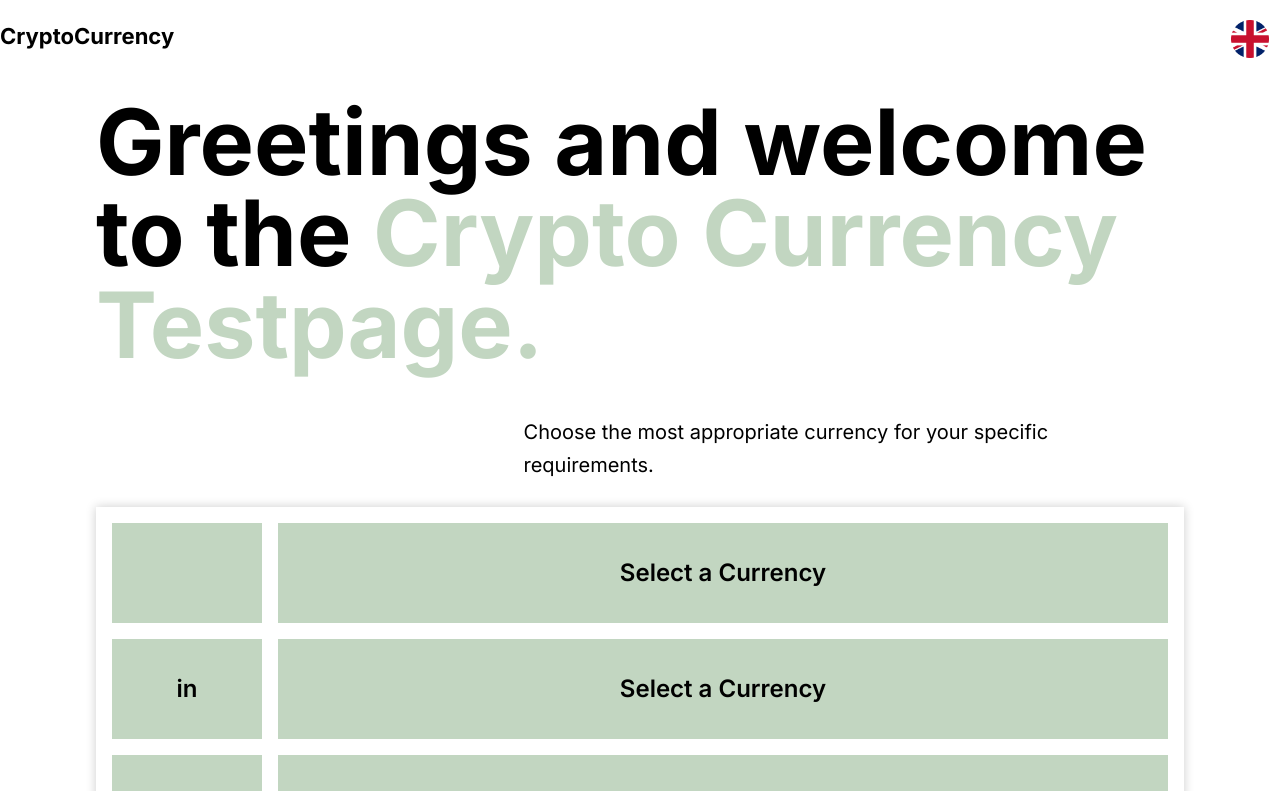
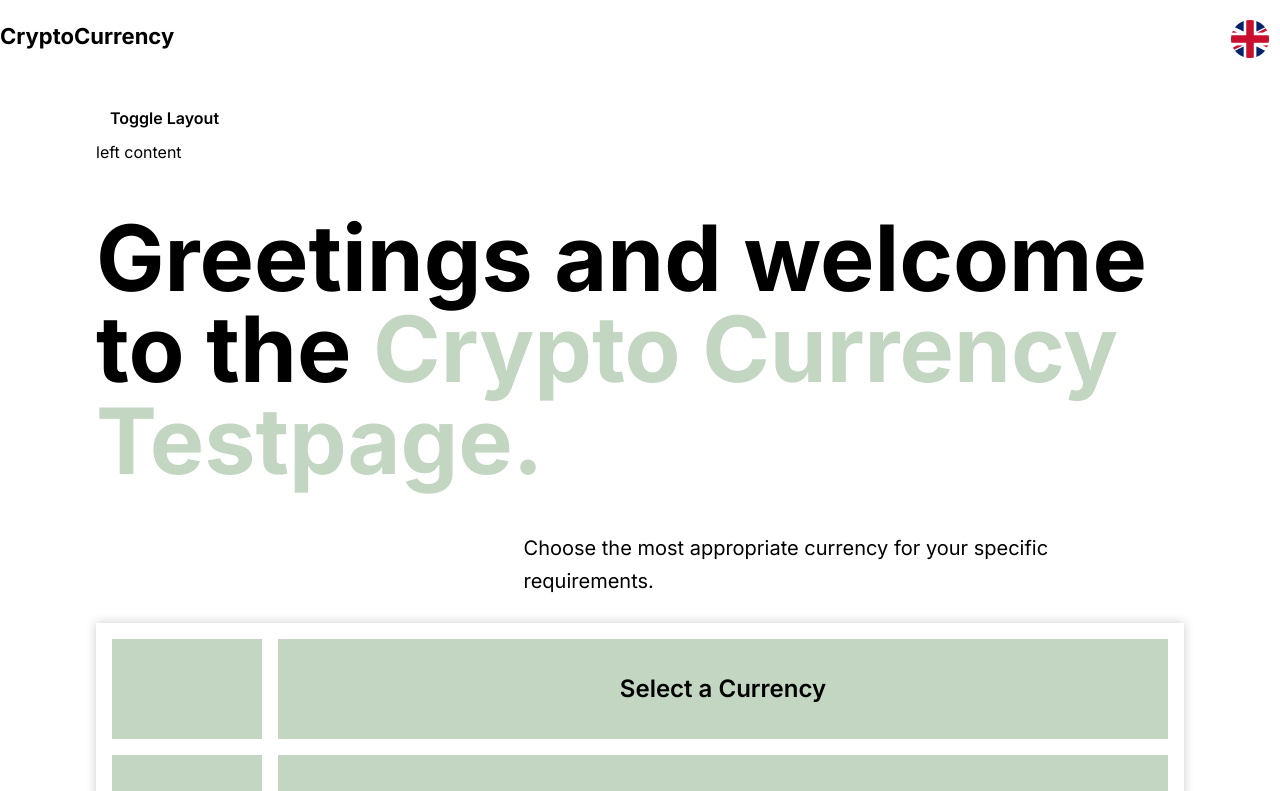
Before and after one commit to Ilze-Bilze/cryptocurrency, a Next.js app: page / in a window 1280 px wide. Shown: the top 791 px of the page. Built offline with nearby package versions, Linux system fonts and the light colour scheme.

Commit message:
added toggle button for RTL

```diff
--- /dev/null
+++ b/src/app/LayoutDirectionContext.js
@@ -0,0 +1,37 @@
+"use client"; // This is a client component
+import { createContext, useContext, useState, useEffect } from "react"
+
+const LayoutDirectionContext = createContext();
+
+export const useLayoutDirection = () => {
+  return useContext(LayoutDirectionContext);
+};
+
+export const LayoutDirectionProvider = ({ children }) => {
+  const [isRTL, setIsRTL] = useState(() => {
+    const storedIsRTL = localStorage.getItem("isRTL");
+    return storedIsRTL === "true";
+  });
+
+  const toggleLayoutDirection = (boolean) => {
+    setIsRTL(boolean);
+  };
+
+  useEffect(() => {
+    localStorage.setItem("isRTL", isRTL.toString());
+  }, [isRTL]);
+
+  useEffect(() => {
+    // After the language direction changes, update the root HTML element
+    const rootHtml = document.getElementById("root-html");
+    if (rootHtml) {
+      rootHtml.setAttribute("dir", isRTL ? "rtl" : "ltr");
+    }
+  }, [isRTL]);
+
+  return (
+    <LayoutDirectionContext.Provider value={{ isRTL, toggleLayoutDirection }}>
+      {children}
+    </LayoutDirectionContext.Provider>
+  );
+};
--- /dev/null
+++ b/src/app/components/ToggleRTL.js
@@ -0,0 +1,15 @@
+import { useLayoutDirection} from '../LayoutDirectionContext'
+import variables from '../variables.module.scss'
+
+export default function ToggleRTL() {
+  const { isRTL, toggleLayoutDirection} = useLayoutDirection();
+
+  return (
+    <div className='mb-12'>
+      <button style={{ backgroundColor: variables.primaryColor }} className='rounded-full py-2.5 px-3.5' onClick={() => {toggleLayoutDirection(!isRTL);}}>Toggle Layout</button>
+      <div >
+        {isRTL ? 'right content ' : 'left content '}
+      </div>
+    </div>
+  );
+}
--- a/src/app/layout.js
+++ b/src/app/layout.js
@@ -1,5 +1,6 @@
 import { Inter } from "next/font/google";
 import "./globals.css";
+import { LayoutDirectionProvider } from "./LayoutDirectionContext";
 
 const inter = Inter({ subsets: ["latin"] });
 
@@ -10,8 +11,10 @@ export const metadata = {
 
 export default function RootLayout({ children }) {
   return (
-    <html lang="en">
-      <body className={inter.className}>{children}</body>
-    </html>
+    <LayoutDirectionProvider>
+      <html lang="en" id="root-html">
+        <body className={inter.className}>{children}</body>
+      </html>
+    </LayoutDirectionProvider>
   );
 }
--- a/src/app/page.js
+++ b/src/app/page.js
@@ -7,7 +7,7 @@ import Intro from './components/Intro';
 import { useTranslation } from 'react-i18next';
 import Form from './components/Form';
 import { Suspense } from 'react';
-import variables from './variables.module.scss'
+import ToggleRTL from './components/ToggleRTL'
 
 export default function Home() {
   const { t } = useTranslation();
@@ -16,8 +16,10 @@ export default function Home() {
   return (
     <>
     <Header />
+
     <main className="m-auto flex min-h-screen flex-col items-center justify-between p-24">
       <div className="w-full">
+        <ToggleRTL />
         <Intro title={t(about.header)} />
         <div className="">
           <Suspense fallback={<Loading />}>
--- /dev/null
+++ b/src/app/utilities/lib.js
@@ -0,0 +1,26 @@
+const endpoint = 'https://api.coinbase.com/v2/exchange-rates?currency=EUR';
+const ratesByBase = {};
+
+export async function fetchRates(base = 'EUR') {
+  const res = await fetch(`${endpoint}?base=${base}`);
+  const rates = await res.json();
+  return rates;
+}
+
+export async function convert(amount, from, to) {
+  // first check if we even have the rates to convert from that currency
+  if (!ratesByBase[from]) {
+    console.log(
+      `Oh no, we dont have ${from} to convert to ${to}. So gets go get it!`,
+    );
+    const rates = await fetchRates(from);
+    console.log(rates);
+    // store them for next time
+    ratesByBase[from] = rates;
+  }
+  // convert that amount that they passed it
+  const rate = ratesByBase[from].rates[to];
+  const convertedAmount = rate * amount;
+  console.log(`${amount} ${from} is ${convertedAmount} in ${to}`);
+  return convertedAmount;
+}
--- /dev/null
+++ b/src/app/utilities/money.js
@@ -0,0 +1,6 @@
+import { init } from './init.js';
+
+// start the app!
+const app = document.querySelector('form');
+
+app.addEventListener('mouseenter', init, { once: true });
```
